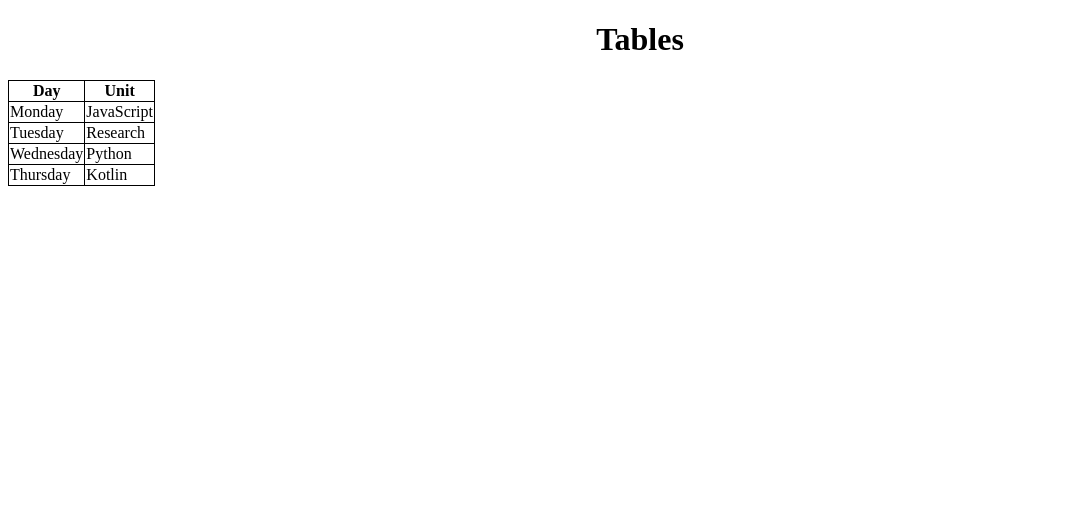
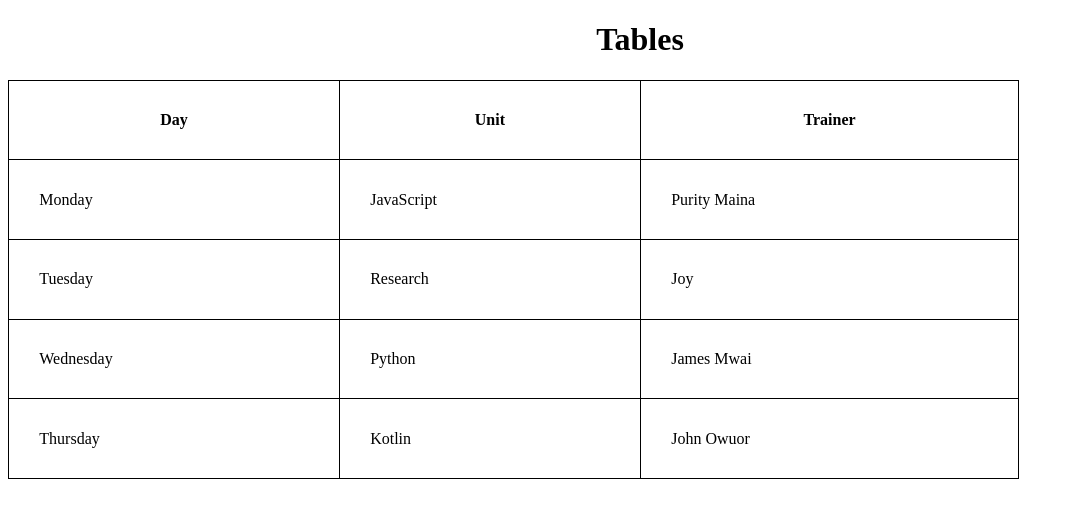
Before and after one commit to Shadyaobuya/uxdev, a plain HTML site: page index.html in a window 1280 px wide. Shown: the whole page, without its empty margins (0-1074 px from the left). Drawn offline with Linux system fonts and the light colour scheme.

Commit message:
second commit

```diff
--- a/index.html
+++ b/index.html
@@ -10,10 +10,13 @@
     }
     th,td{
         border: 1px solid black;
+        padding:3%;
 
     }
     table{
         border-collapse: collapse;
+        width: 80%;
+        margin-right: 10%;
     }
     </style>
 </head>
@@ -23,28 +26,35 @@
             <tr>
                 <th>Day</th>
                 <th>Unit</th>
+                <th>Trainer</th>
             </tr>
             <tr>
                 <td>
                     Monday
                 </td>
                 <td>JavaScript</td>
+                <td>Purity Maina</td>
+
             </tr>
             <tr>
                 <td>
                     Tuesday
                 </td>
                 <td>Research</td>
+                <td>Joy</td>
             </tr><tr>
                 <td>
                     Wednesday
                 </td>
                 <td>Python</td>
-            </tr><tr>
+                <td>James Mwai</td>
+            </tr>
+            <tr>
                 <td>
                     Thursday
                 </td>
                 <td>Kotlin</td>
+                <td>John Owuor</td>
             </tr>
         </table>
 
```
